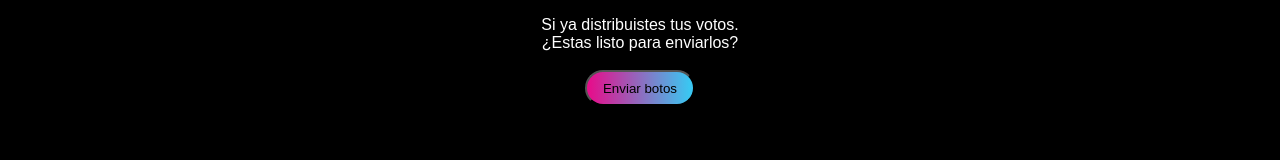
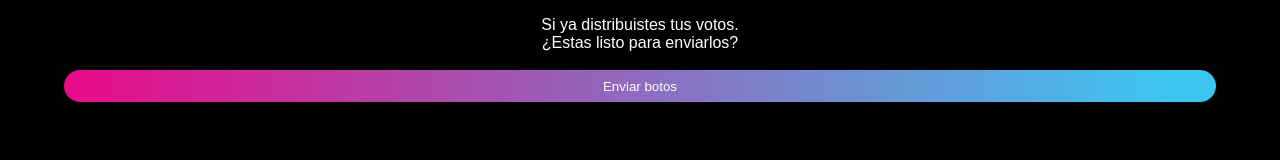
Before and after one commit to davidnolasco/mtv_award_frontend, a React (Create React App) app: page /users/vote in a window 1280 px wide. Shown: the part 974-1134 px from the top of the page. Built offline with nearby package versions, Linux system fonts and the light colour scheme.

Commit message:
Enlace en el texto del boton

```diff
--- a/src/components/Button/Button.css
+++ b/src/components/Button/Button.css
@@ -8,4 +8,13 @@
     background: var(--gradient-secondary);
     cursor: pointer;
     padding: 1rem;
+    width: 100%;
+    background-color: transparent;
+    border: none;
+    color: var(--text-color);
+    z-index: 2;
 }
+
+.button-link{
+    width: 100%;
+}
--- a/src/components/Button/Button.js
+++ b/src/components/Button/Button.js
@@ -1,9 +1,12 @@
+import { Link } from "react-router-dom";
 import "./Button.css";
 
 const Button = ({text, onClick}) => (
-    <button onClick={onClick} className="button" >
-        {text}
+
+    <button className={"button"}  onClick={onClick}  >
+        <Link className="button-link" to="/users/vote" >{text}</Link>
     </button>
+
 )
 
 export default Button;
--- a/src/components/Form/Form.css
+++ b/src/components/Form/Form.css
@@ -21,3 +21,9 @@
     flex-direction: column;
     gap: 2rem;
 }
+
+.form-link{
+    width: 100%;
+    background-color: turquoise;
+    z-index: 80;
+}
--- a/src/components/Form/Form.js
+++ b/src/components/Form/Form.js
@@ -89,12 +89,13 @@
                onChange={ onChangeHandler}
             ></Input>
          </div>
-         <Link to="/users/vote">
+
+
             <Button
                text={textBoton}
                onClick={onBotonClickHandler}
             />
-         </Link>
+
 
       </form>
    )
```
